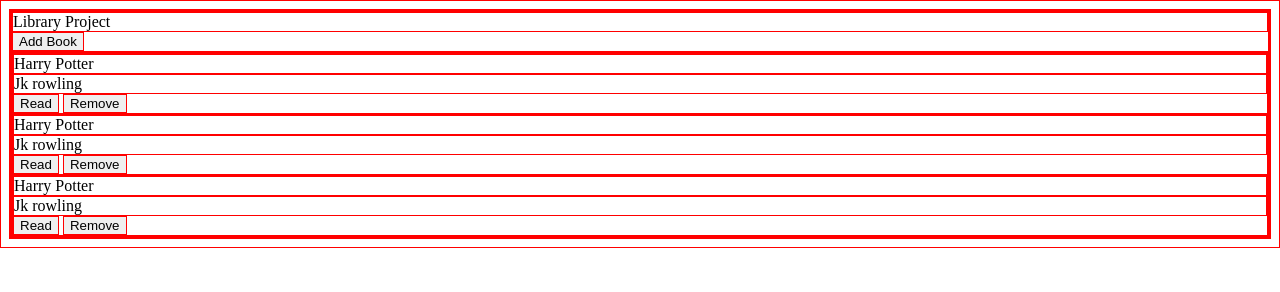
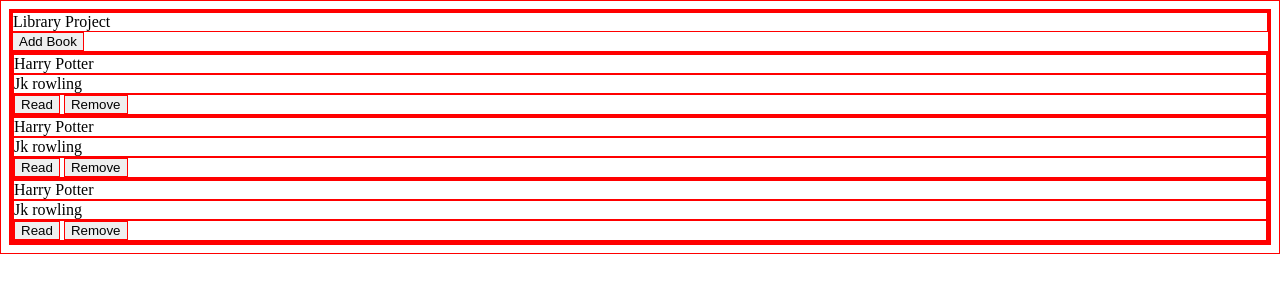
Before and after one commit to Unstable-Groot/odin-library, a plain HTML site: page index.html in a window 1280 px wide. Drawn offline with Linux system fonts and the light colour scheme.

Commit message:
Small update to layout with buttons

```diff
--- a/index.html
+++ b/index.html
@@ -17,23 +17,29 @@
             <button class="info-btn">Add Book</button>
         </div>
         <div class="book-container">
-            <div>
+            <div class="book">
                 <div class="title">Harry Potter</div>
                 <div class="author">Jk rowling</div>
+                <div class="buttons">
                     <button class="read">Read</button>
                     <button class="remove">Remove</button>
                 </div>
-            <div>
+            </div>
+            <div class="book">
                 <div class="title">Harry Potter</div>
                 <div class="author">Jk rowling</div>
+                <div class="buttons">
                     <button class="read">Read</button>
                     <button class="remove">Remove</button>
                 </div>
-            <div>
+            </div>
+            <div class="book">
                 <div class="title">Harry Potter</div>
                 <div class="author">Jk rowling</div>
+                <div class="buttons">
                     <button class="read">Read</button>
                     <button class="remove">Remove</button>
+                </div>
             </div>
         </div>
     </div>
```
Lines whose indentation alone changed are shown as unchanged.
